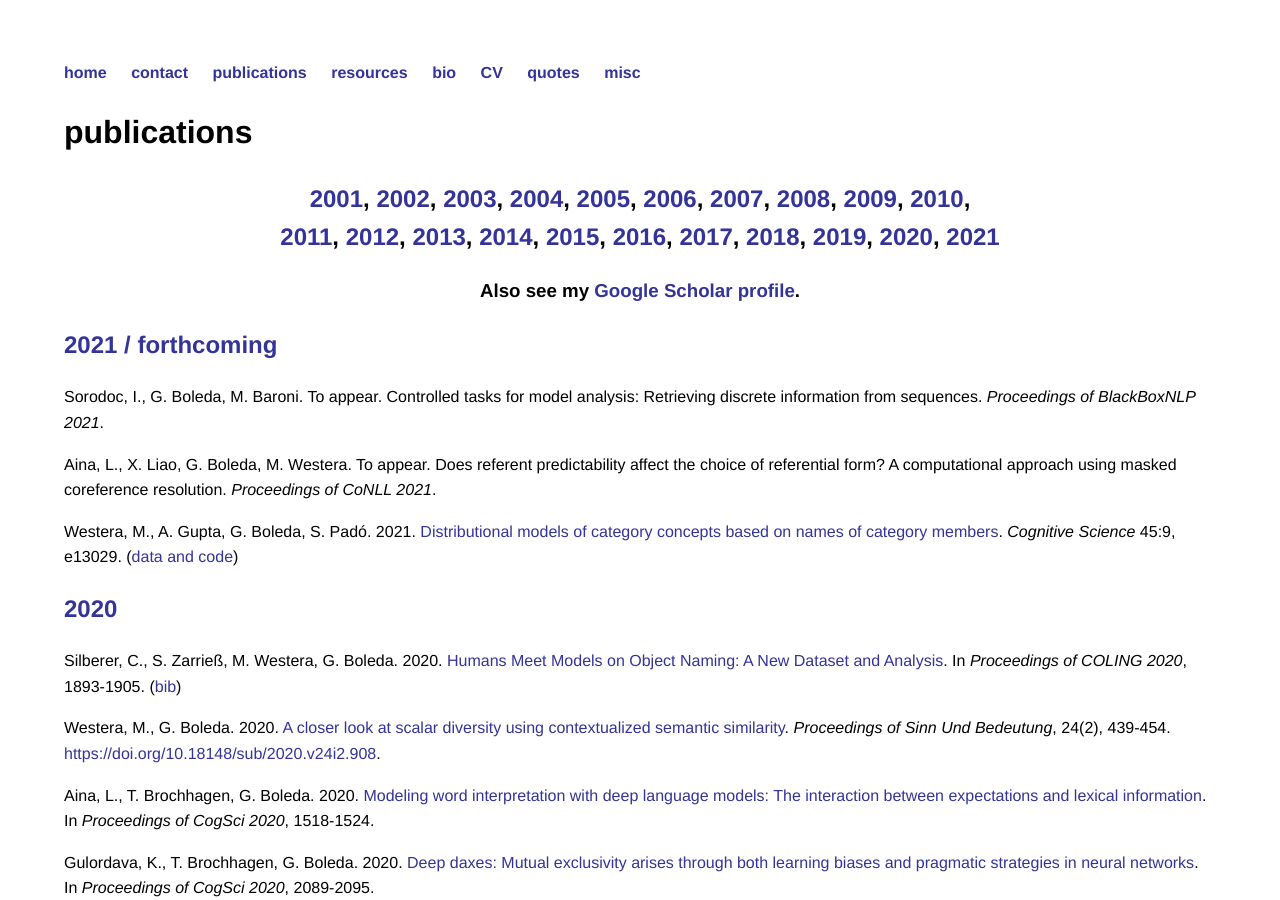
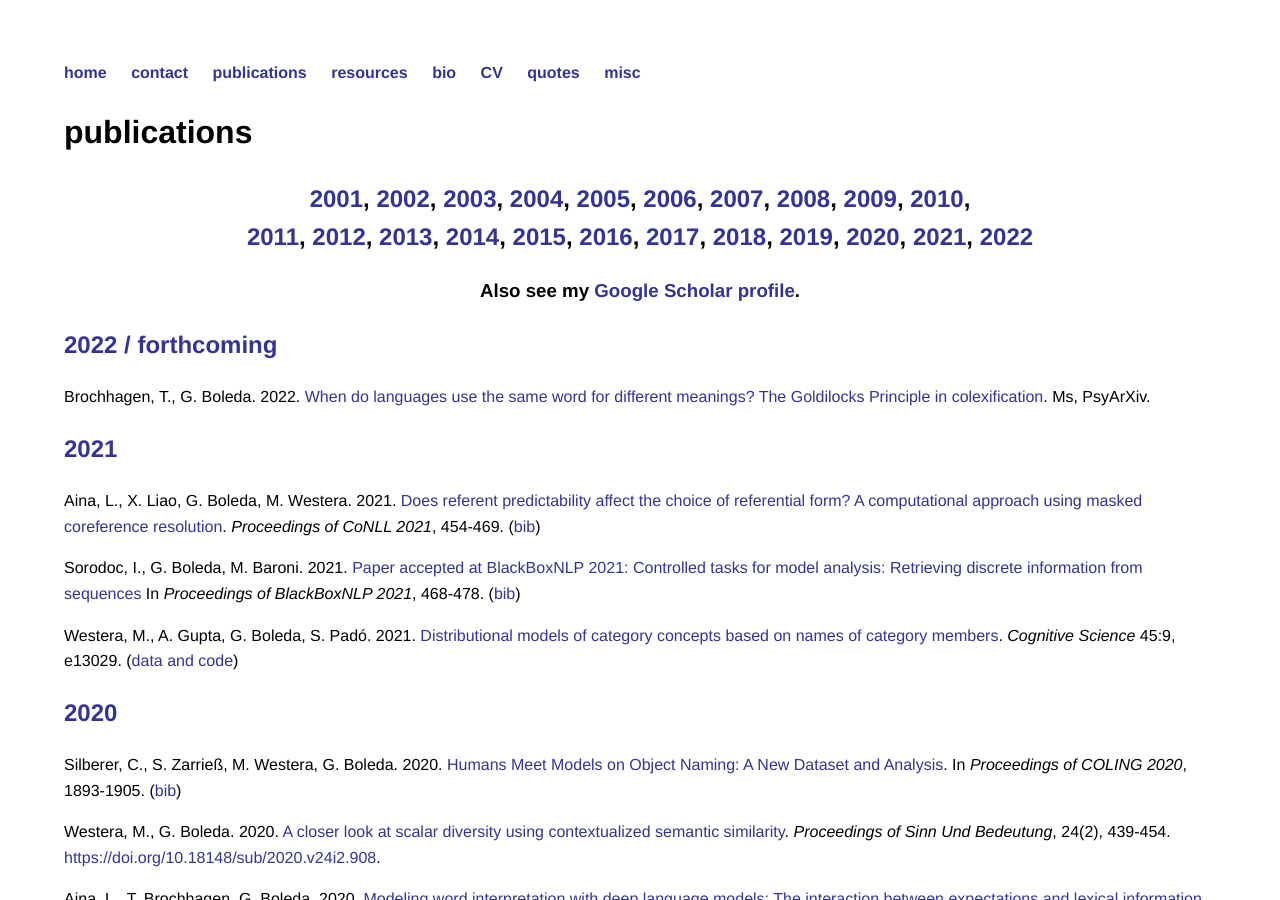
Before and after one commit to gboleda/gboleda.github.io, a Jekyll site: the page built from pubs/index.html, in a window 1280 px wide and 900 px high. Built offline with Jekyll 4.4.1, drawn with Linux system fonts in a browser that asks for light colours.

Commit message:
revision Jan 2022

```diff
--- a/pubs/index.html
+++ b/pubs/index.html
@@ -19,34 +19,37 @@ title: publications
 <a href="#2011">2011</a>, <a href="#2012">2012</a>, <a href="#2013">2013</a>,
 <a href="#2014">2014</a>, <a href="#2015">2015</a>, <a href="#2016">2016</a>,
 <a href="#2017">2017</a>, <a href="#2018">2018</a>, <a href="#2019">2019</a>,
-<a href="#2020">2020</a>, <a href="#2021">2021</a>
+<a href="#2020">2020</a>, <a href="#2021">2021</a>, <a href="#2022">2022</a>
 </h2>
 
 <h3 style="text-align:center">Also see my <a href="https://scholar.google.com/citations?user=NFJ9kUEAAAAJ">Google Scholar profile</a>.</h3>
 
 <!--
 <p>. 2021.
-<a href=""></a>.
-<i>Proceedings of </i>.
+  <a href=""></a>.
+  <i>Proceedings of </i>.
+  (<a href="">bib</a>)
 </p>
 -->
 
-<h2><a name="2021">2021 / forthcoming</a></h2>
+<h2><a name="2022">2022 / forthcoming</a></h2>
 
-<p>Sorodoc, I., G. Boleda, M. Baroni. To appear.
-<!--<a href="">Controlled tasks for model analysis: Retrieving discrete information from sequences, with Ionut Sorodoc and Marco Baroni.</a>.-->
-  Controlled tasks for model analysis: Retrieving discrete information from sequences.
-<i>Proceedings of BlackBoxNLP 2021</i>.
+<p>Brochhagen, T., G. Boleda. 2022.
+  <a href="https://www.aclweb.org/anthology/2020.coling-main.172.pdf">When do languages use the same word for different meanings? The Goldilocks Principle in colexification</a>. Ms, PsyArXiv.
 </p>
 
-<!-- <p>Liao, X., G. Boleda, L. Mayol. To appear.
-  Coherence-driven predictability and referential form: evidence from English corpus data.
-  <i>Proceedings of Sinn und Bedeutung 26</i>.
-</p> -->
+<h2><a name="2021">2021</a></h2>
 
-<p>Aina, L., X. Liao, G. Boleda, M. Westera. To appear.
-Does referent predictability affect the choice of referential form? A computational approach using masked coreference resolution.
-<i>Proceedings of CoNLL 2021</i>.
+<p>Aina, L., X. Liao, G. Boleda, M. Westera. 2021.
+  <a href="https://aclanthology.org/2021.conll-1.36.pdf">Does referent predictability affect the choice of referential form? A computational approach using masked coreference resolution</a>.
+  <i>Proceedings of CoNLL 2021</i>, 454-469.
+  (<a href="https://aclanthology.org/2021.conll-1.36.bib">bib</a>)
+</p>
+
+<p>Sorodoc, I., G. Boleda, M. Baroni. 2021.
+   <a href="https://aclanthology.org/2021.blackboxnlp-1.37.pdf">Paper accepted at BlackBoxNLP 2021: Controlled tasks for model analysis: Retrieving discrete information from sequences</a>
+   In <i>Proceedings of BlackBoxNLP 2021</i>, 468-478.
+   (<a href="https://aclanthology.org/2021.blackboxnlp-1.37.bib">bib</a>)
 </p>
 
 <p>Westera, M., A. Gupta, G. Boleda, S. Padó. 2021.
@@ -93,9 +96,9 @@ Does referent predictability affect the choice of referential form? A computatio
 </p>
 
 <p>Boleda, G. 2020.
-  <a href="http://www.annualreviews.org/eprint/49J5VEMAMTAXAHVCUVDF/full/10.1146/annurev-linguistics-011619-030303">
-    Distributional Semantics and Linguistic Theory</a>. <i>Annual Review of Linguistics</i>,
-	Vol. 6: 213-23. <i>In case the link provided doesn't allow you to download the pdf, here is the <a href="https://arxiv.org/pdf/1905.01896.pdf">pre-print version</a>.</i>
+  <a href="http://www.annualreviews.org/eprint/49J5VEMAMTAXAHVCUVDF/full/10.1146/annurev-linguistics-011619-030303"> Distributional Semantics and Linguistic Theory</a>.
+  <i>Annual Review of Linguistics</i>, Vol. 6: 213-23.
+  <i>In case the link provided doesn't allow you to download the pdf, here is the <a href="https://arxiv.org/pdf/1905.01896.pdf">pre-print version</a>.</i>
 </p>
 
 <h2><a name="2019">2019</a></h2>
```
Also changed, not shown: index.html (+5 -2 lines), 1 other file.
